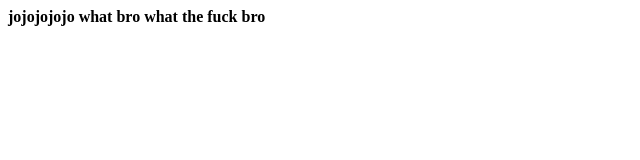
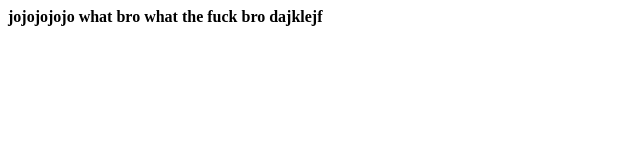
Before and after one commit to Lime9/2022.01.04_Coursera-JS-01, a plain HTML site: page index.html in a window 1280 px wide. Shown: the full height of the page, 0-640 px from the left. Drawn offline with Linux system fonts and the light colour scheme.

Commit message:
newest change

```diff
--- a/index.html
+++ b/index.html
@@ -8,6 +8,6 @@
 <body>
     <strong>jojojojojo</strong>
     <strong> what bro</strong>
-    <strong> what the fuck bro</strong>
+    <strong> what the fuck bro dajklejf</strong>
 </body>
 </html>
```
